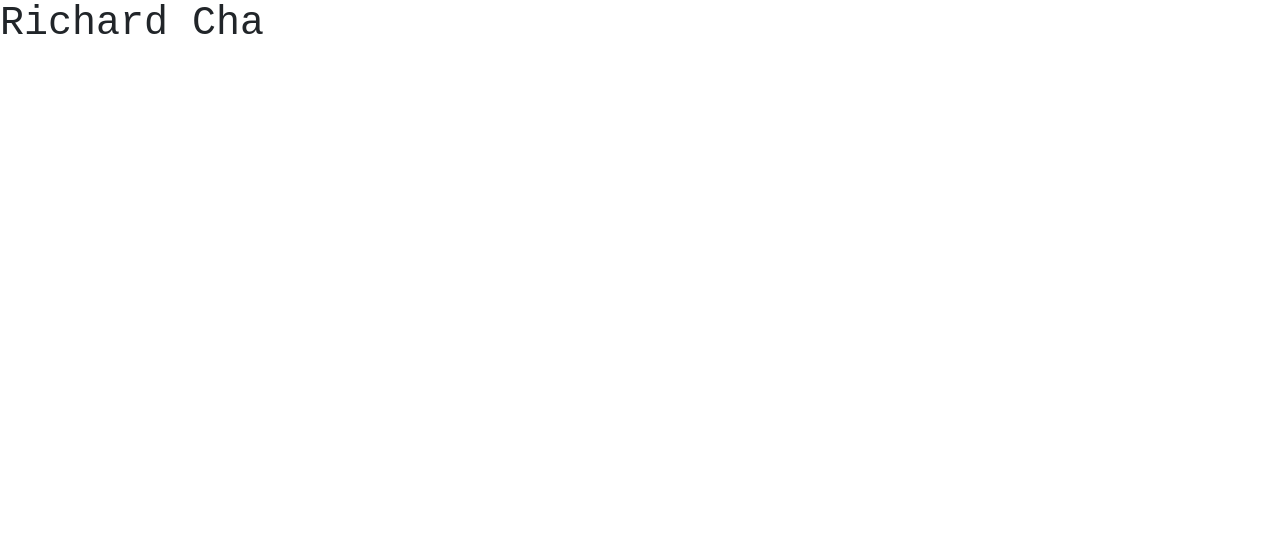
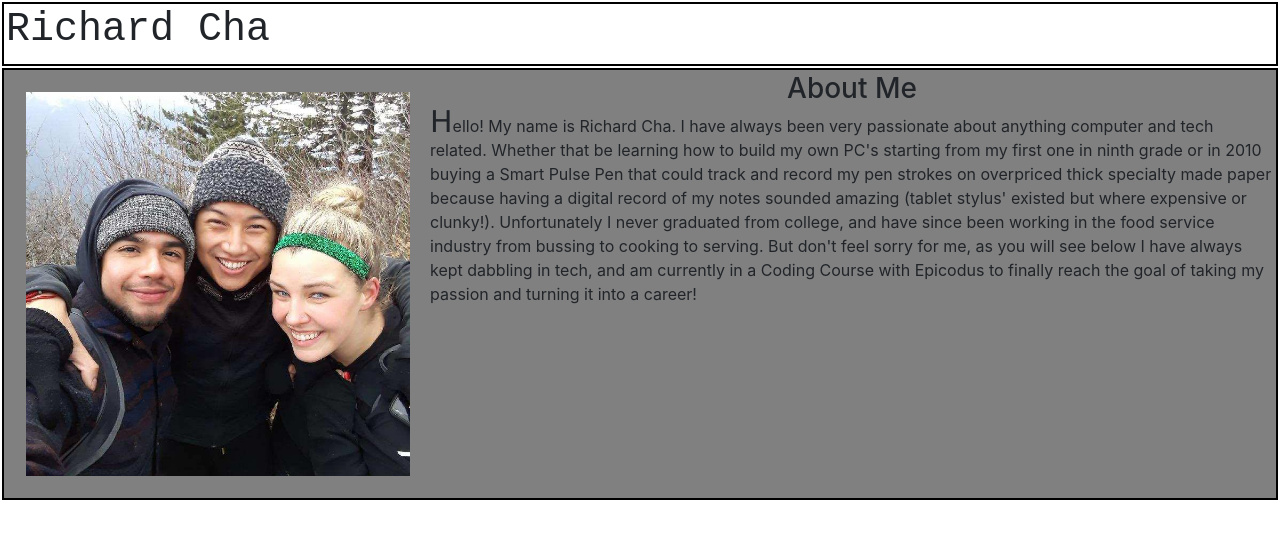
Before and after one commit to charichard09/portfolio-webpage, a plain HTML site: page index.html in a window 1280 px wide. Drawn offline with Linux system fonts and the light colour scheme.

Commit message:
add About Me section with img, info, and a Drop Cap styling

```diff
--- a/css/styles.css
+++ b/css/styles.css
@@ -6,8 +6,31 @@
   margin: 2px;
   border: solid black 2px;
   padding: 2px;
+  overflow: hidden;
 }
 
 .name-plate {
   font-family: 'Courier New', Courier, monospace;
 }
+
+.about-me {
+  background-color: grey;
+}
+
+.text-center {
+  text-align: center;
+}
+
+.img-me1 {
+  width: 30vw;
+  height: auto;
+  margin: 20px;
+  float: left;
+}
+
+.drop-cap {
+  font-size: 30px;
+  font-family: Verdana, Geneva, Tahoma, sans-serif;
+  line-height: 10px;
+  display: inline-block;
+}
--- a/index.html
+++ b/index.html
@@ -29,10 +29,10 @@
 
   -->
 
-  <!--  Name
+  <!--  Name Plate
     add name in h1 element > style with font-family
   -->
-  <div class="name-plate">
+  <div class="name-plate general-box">
     <h1>Richard Cha</h1>
   </div>
 
@@ -43,6 +43,19 @@
         -add p element for "Hello! My name is Richard Cha.. answer why I wanted to take a programming course, education, job
         experience > add span element to first letter in p element with class="drop cap" to style > add style to .css
   -->
+  <div class="about-me general-box">
+    <img src="./img/me1.jpg" class="img-me1">
+    <h3 class="text-center">About Me</h3>
+    <p>
+      <span class="drop-cap">H</span>ello! My name is Richard Cha. I have always been very passionate about anything computer and tech related. Whether
+      that be learning how to build my own PC's starting from my first one in ninth grade or in 2010 buying a Smart Pulse Pen
+      that could track and record my pen strokes on overpriced thick specialty made paper because having a digital record
+      of my notes sounded amazing (tablet stylus' existed but where expensive or clunky!). Unfortunately I never graduated
+      from college, and have since been working in the food service industry from bussing to cooking to serving. But don't
+      feel sorry for me, as you will see below I have always kept dabbling in tech, and am currently in a Coding Course
+      with Epicodus to finally reach the goal of taking my passion and turning it into a career!
+    </p>
+  </div>
 
   <!-- About Me Cont..
     -add h3 element for title "Interests, Hobbies, Skills: > ul element for interests, hobbies, skills >
```
Also changed, not shown: img/me1.jpg (added).
